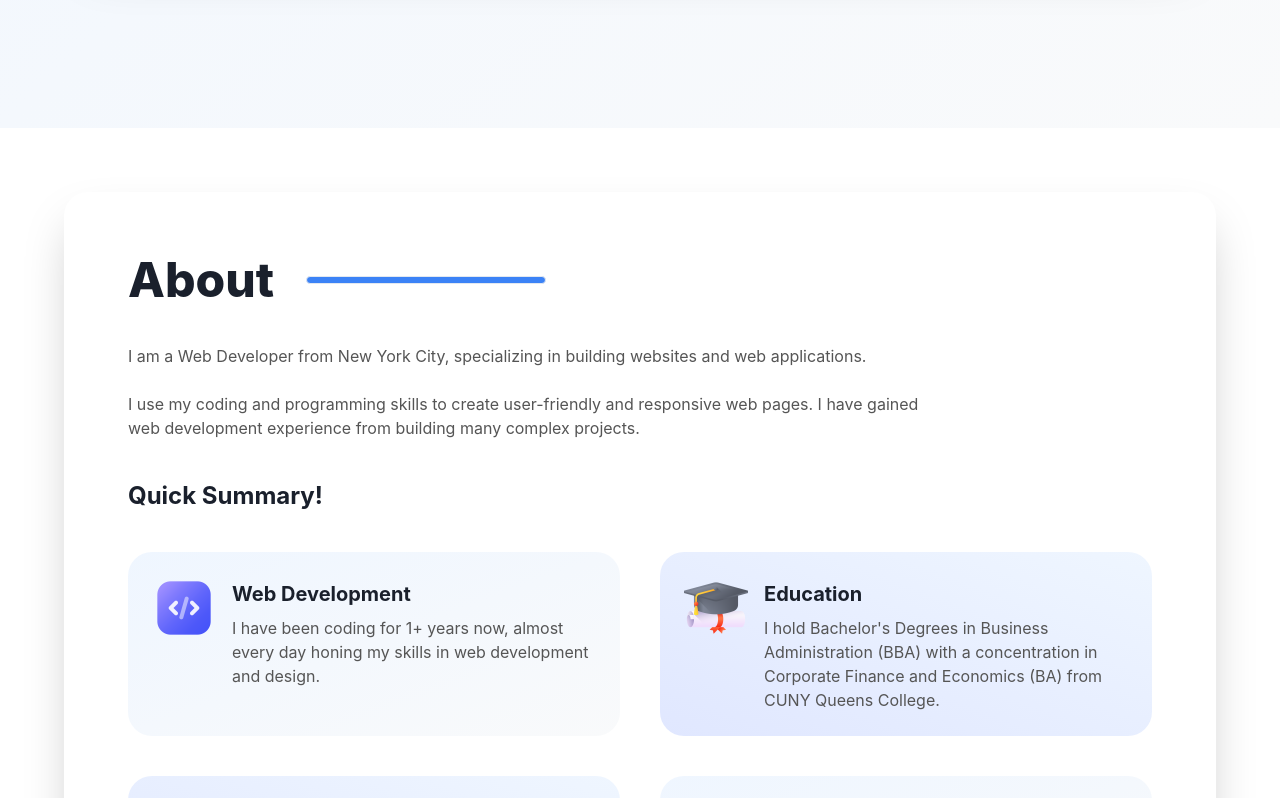
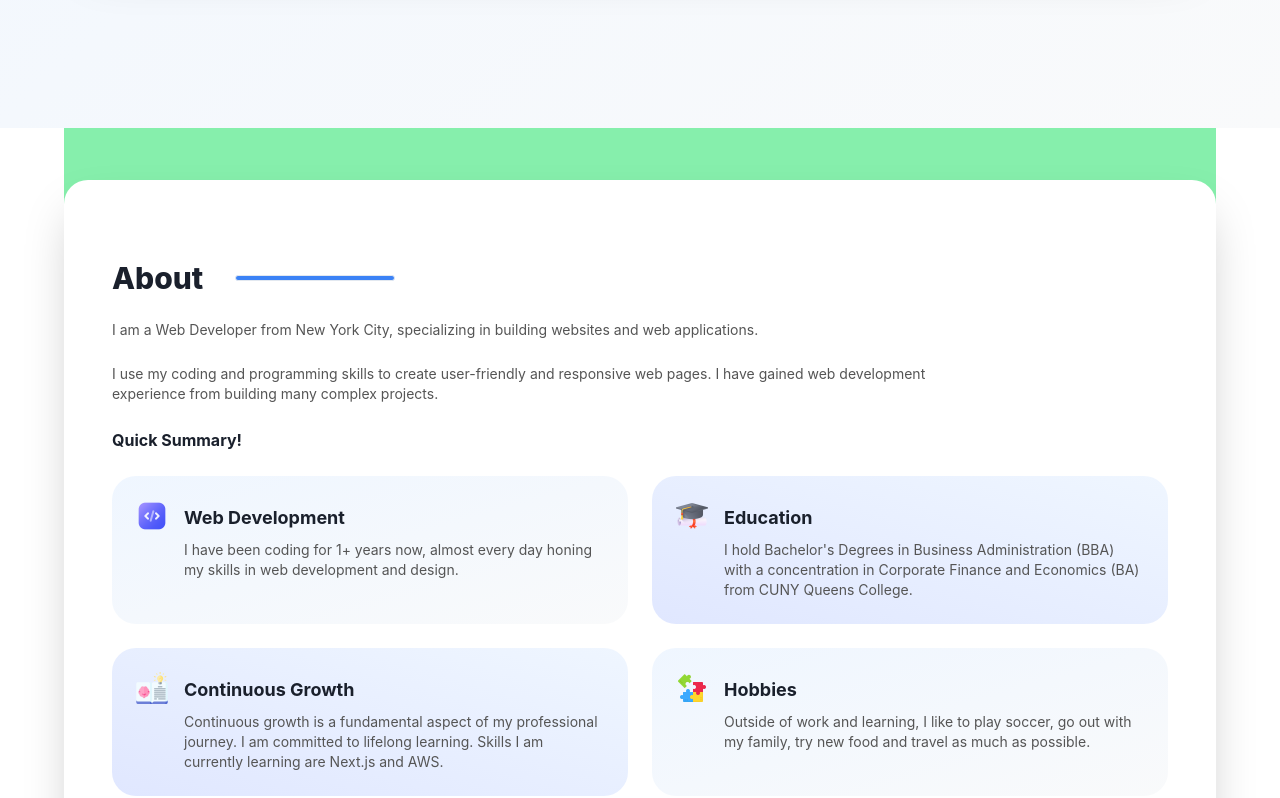
Before and after one commit to kulievdev/portfolio-website, a React (Vite) app: page / in a window 1280 px wide. Shown: the part 3380-4178 px from the top of the page. Built offline with nearby package versions, Linux system fonts and the light colour scheme.

Commit message:
Redo about me section and make it fully responsive

```diff
--- a/src/Components/AboutMe.tsx
+++ b/src/Components/AboutMe.tsx
@@ -15,12 +15,14 @@ const AboutMe: React.FC<AboutMeProps> = ({
 }) => {
   return (
     <div
-      className={`xs:p-6 flex gap-4 rounded-3xl px-2 py-4 ${backgroundColor}`}
+      className={`flex gap-4 rounded-3xl px-2 py-4 sm:p-6 ${backgroundColor}`}
     >
-      <img src={imgSrc} className="mb-4 inline-block h-16" />
+      <img src={imgSrc} className="xs:h-8 mb-2 inline-block h-6 desktop:h-16" />
       <div>
-        <h3 className="mb-2 mt-1 text-xl font-bold">{title}</h3>
-        <p>{text}</p>
+        <h3 className="mb-2 mt-1 text-sm font-bold lg:text-lg desktop:text-xl">
+          {title}
+        </h3>
+        <p className="text-xs lg:text-sm desktop:text-base">{text}</p>
       </div>
     </div>
   );
--- a/src/Components/ArrowIcon.tsx
+++ b/src/Components/ArrowIcon.tsx
@@ -5,7 +5,7 @@ const ArrowIcon = () => {
     <img
       src={arrow}
       alt="Arrow icon"
-      className="icon hidden laptop:absolute laptop:bottom-10 laptop:right-[-3rem] laptop:inline-block desktop:right-[5rem]"
+      className="icon hidden laptop:absolute laptop:bottom-10 laptop:right-[2rem] laptop:inline-block"
     />
   );
 };
--- a/src/Pages/About/About.tsx
+++ b/src/Pages/About/About.tsx
@@ -7,26 +7,28 @@ import ArrowIcon from "../../Components/ArrowIcon";
 
 const About = () => {
   return (
-    <section>
-      <div className="xs:mx-6 relative mx-4 my-0 py-16 sm:mx-10 md:mx-16 laptop:mx-40 desktop:px-56">
-        <div className="xs:px-4 flex flex-col gap-10 rounded-3xl bg-white p-5 py-16 shadow-2xl sm:px-16">
+    <section className="relative">
+      <div className="section_container bigDesktop:mx-96 xs:h-[100vh] relative mx-4 flex h-[140vh] flex-col  justify-center bg-green-300 lg:mx-16 laptop:mx-20 desktop:mx-40">
+        <div className="bigDesktop:px-64 bigDesktop:py-56 flex flex-col justify-center gap-6 rounded-3xl bg-white p-4 shadow-2xl lg:px-12 lg:py-20 laptop:px-20 laptop:py-20 desktop:gap-10 desktop:px-32 desktop:py-24">
           <div className="flex items-center gap-8">
-            <h2 className="text-5xl font-extrabold">About</h2>
-            <div className="h-2 w-60 rounded-full border bg-blue-500"></div>
+            <h2 className="xs:text-xl font-extrabold sm:text-3xl desktop:text-5xl">
+              About
+            </h2>
+            <div className="h-[6px] w-40 rounded-full border bg-blue-500 "></div>
           </div>
           <div className="flex flex-col gap-6 lg:w-[80%]">
-            <p>
+            <p className="text-xs lg:text-sm desktop:text-base">
               I am a Web Developer from New York City, specializing in building
               websites and web applications.
             </p>
-            <p>
+            <p className="text-xs lg:text-sm desktop:text-base">
               I use my coding and programming skills to create user-friendly and
               responsive web pages. I have gained web development experience
               from building many complex projects.
             </p>
           </div>
-          <h2 className="text-2xl font-bold">Quick Summary!</h2>
-          <div className="flex flex-col gap-10 lg:grid lg:grid-cols-2 lg:gap-10">
+          <h2 className="font-bold desktop:text-2xl">Quick Summary!</h2>
+          <div className="flex flex-col gap-6 lg:grid lg:grid-cols-2 lg:gap-6 desktop:gap-10">
             <AboutMe
               imgSrc={codeIcon}
               title="Web Development"
@@ -53,8 +55,8 @@ const About = () => {
             />
           </div>
         </div>
-        <ArrowIcon />
       </div>
+      <ArrowIcon />
     </section>
   );
 };
--- a/src/Pages/TechStack/TechStack.tsx
+++ b/src/Pages/TechStack/TechStack.tsx
@@ -4,7 +4,7 @@ import ArrowIcon from "../../Components/ArrowIcon";
 
 const TechStack = () => {
   return (
-    <section className="bg-gradient-to-br from-primary-50 to-gray-50">
+    <section className="relative bg-gradient-to-br from-primary-50 to-gray-50">
       <div className="section_container s:h-[100vh] xs:mx-6 relative mx-4 flex h-[140vh] flex-col justify-center md:mx-10 lg:mx-20 desktop:mx-0">
         <p className="xs:text-sm mb-2 text-center text-xs font-semibold sm:mb-4 sm:text-base desktop:mb-6">
           Explore My
@@ -55,8 +55,8 @@ const TechStack = () => {
             </div>
           </div>
         </div>
-        <ArrowIcon />
       </div>
+      <ArrowIcon />
     </section>
   );
 };
--- a/tailwind.config.js
+++ b/tailwind.config.js
@@ -4,13 +4,13 @@ export default {
   theme: {
     extend: {
       screens: {
-        xs: "390px",
+        xs: "391px",
 
         laptop: "1440px",
 
         desktop: "1536px",
 
-        bigDesktop: "1920px",
+        bigDesktop: "1921px",
       },
       colors: {
         primary: {
```
